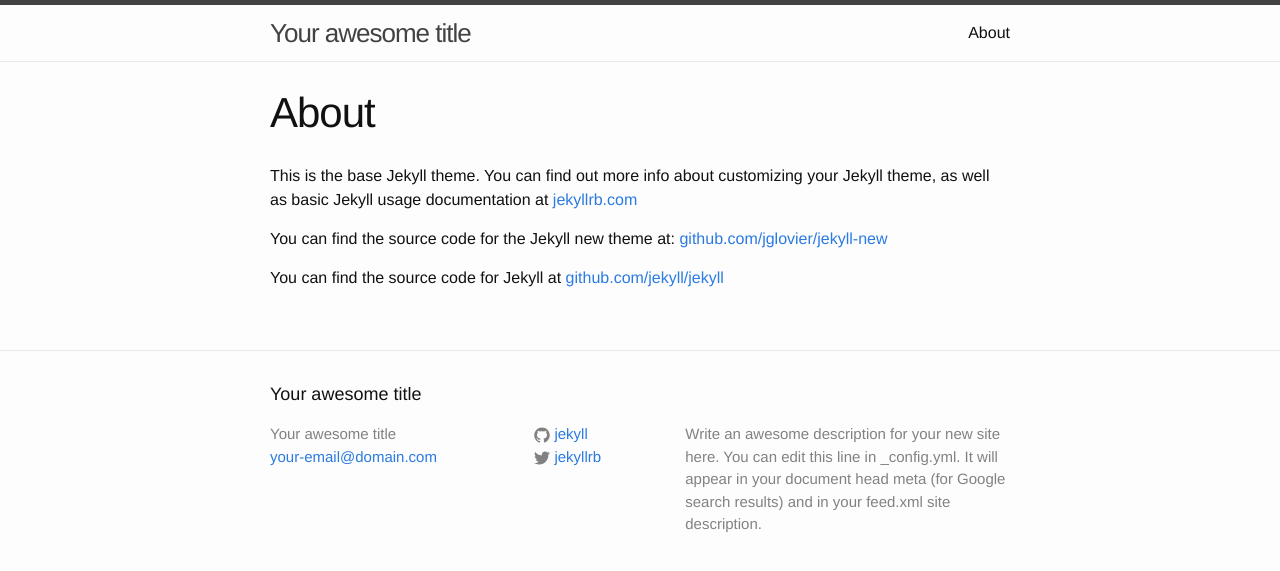
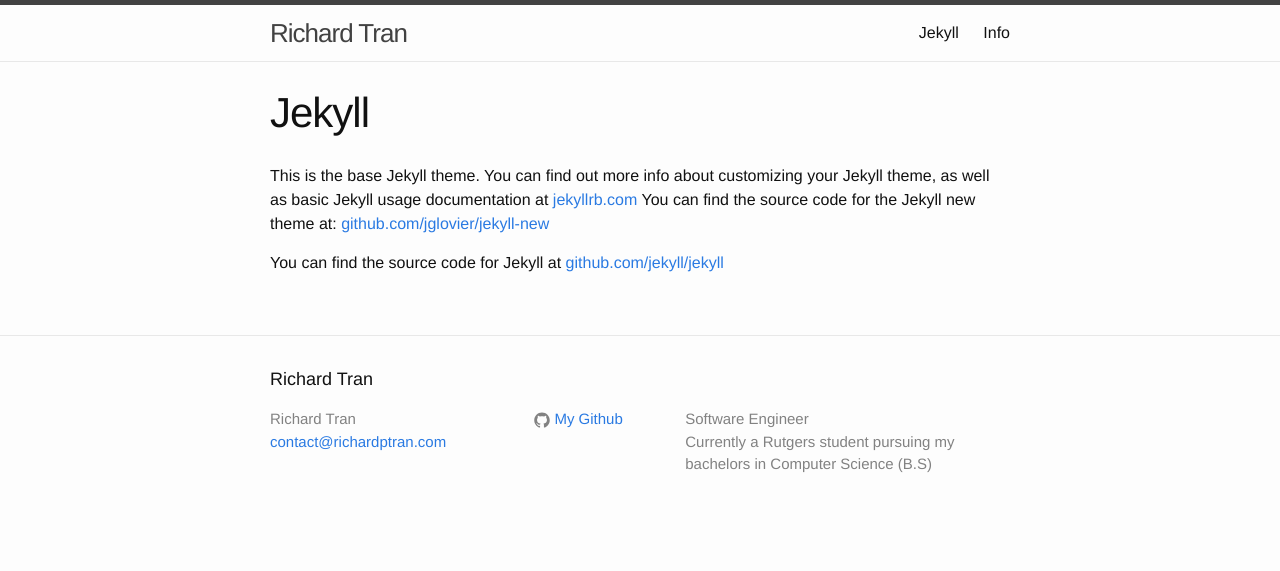
Before and after one commit to RichardTran/old_portfolio, a Jekyll site: the page built from about.md, in a window 1280 px wide. Shown: the top 571 px of the page. Built offline with Jekyll 4.4.1, drawn with Linux system fonts in a browser that asks for light colours.

Commit message:
Added personal descriptions around site

```diff
--- a/_config.yml
+++ b/_config.yml
@@ -1,14 +1,12 @@
 # Site settings
-title: Your awesome title
-email: your-email@domain.com
+title: Richard Tran
+email: contact@richardptran.com
 description: > # this means to ignore newlines until "baseurl:"
-  Write an awesome description for your new site here. You can edit this
-  line in _config.yml. It will appear in your document head meta (for
-  Google search results) and in your feed.xml site description.
+  Software Engineer. Currently a Rutgers student pursuing my bachelors in Computer Science (B.S)
 baseurl: "" # the subpath of your site, e.g. /blog/
-url: "http://yourdomain.com" # the base hostname & protocol for your site
-twitter_username: jekyllrb
-github_username:  jekyll
+url: "http://www.richardptran.com" # the base hostname & protocol for your site
+twitter_username:
+github_username:  RichardTran
 
 # Build settings
 markdown: kramdown
--- a/_includes/footer.html
+++ b/_includes/footer.html
@@ -23,7 +23,7 @@
                 </svg>
               </span>
 
-              <span class="username">{{ site.github_username }}</span>
+              <span class="username">My Github</span>
             </a>
           </li>
           {% endif %}
@@ -46,7 +46,7 @@
       </div>
 
       <div class="footer-col  footer-col-3">
-        <p class="text">{{ site.description }}</p>
+        <p class="text"><!--{{ site.description }}-->Software Engineer<br> Currently a Rutgers student pursuing my bachelors in Computer Science (B.S)</p>
       </div>
     </div>
 
--- a/_includes/header.html
+++ b/_includes/header.html
@@ -5,7 +5,7 @@
     <a class="site-title" href="{{ site.baseurl }}/">{{ site.title }}</a>
 
     <nav class="site-nav">
-      <a href="#" class="menu-icon">
+      <a href="" class="menu-icon">
         <svg viewBox="0 0 18 15">
           <path fill="#424242" d="M18,1.484c0,0.82-0.665,1.484-1.484,1.484H1.484C0.665,2.969,0,2.304,0,1.484l0,0C0,0.665,0.665,0,1.484,0 h15.031C17.335,0,18,0.665,18,1.484L18,1.484z"/>
           <path fill="#424242" d="M18,7.516C18,8.335,17.335,9,16.516,9H1.484C0.665,9,0,8.335,0,7.516l0,0c0-0.82,0.665-1.484,1.484-1.484 h15.031C17.335,6.031,18,6.696,18,7.516L18,7.516z"/>
--- a/about.md
+++ b/about.md
@@ -1,11 +1,12 @@
 ---
 layout: page
-title: About
-permalink: /about/
+title: Jekyll
+permalink: /Jekyll/
 ---
 
-This is the base Jekyll theme. You can find out more info about customizing your Jekyll theme, as well as basic Jekyll usage documentation at [jekyllrb.com](http://jekyllrb.com/)
-
+This is the base Jekyll theme. You can find out more info about customizing your Jekyll theme, as well as basic Jekyll usage documentation at [jekyllrb.com][jek]
 You can find the source code for the Jekyll new theme at: [github.com/jglovier/jekyll-new](https://github.com/jglovier/jekyll-new)
 
 You can find the source code for Jekyll at [github.com/jekyll/jekyll](https://github.com/jekyll/jekyll)
+
+[jek]:	http://jekyllrb.com/
--- a/index.html
+++ b/index.html
@@ -14,12 +14,10 @@
         <h2>
           <a class="post-link" href="{{ post.url | prepend: site.baseurl }}">{{ post.title }}</a>
         </h2>
-        <span class="post-meta">by Richard Tran</span>
-
       </li>
     {% endfor %}
   </ul>
-
-  <p class="rss-subscribe">subscribe <a href="{{ "/feed.xml" | prepend: site.baseurl }}">via RSS</a></p>
+<!---#subscribe via RSS -->
+  <p class="rss-subscribe"><a href="{{ "/feed.xml" | prepend: site.baseurl }}"></a></p>
 
 </div>
```
Also changed, not shown: _posts/2015-01-07-Why,-Hello-World.markdown (deleted, +0 -23 lines), _posts/2015-01-08-welcome-to-jekyll.markdown (deleted, +0 -25 lines), _posts/2015-01-10-First_Blog_Ever!.md (added, +15 -0 lines), info.md (added, +11 -0 lines).
